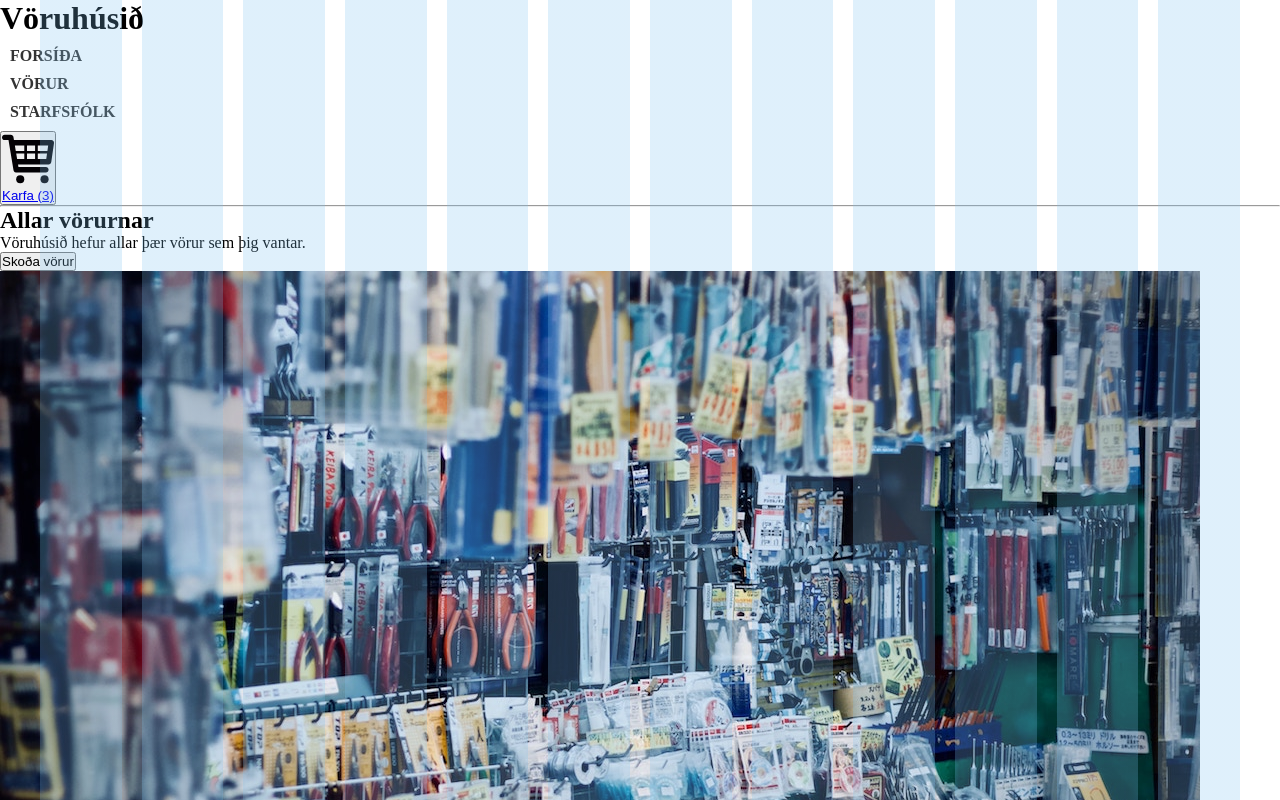
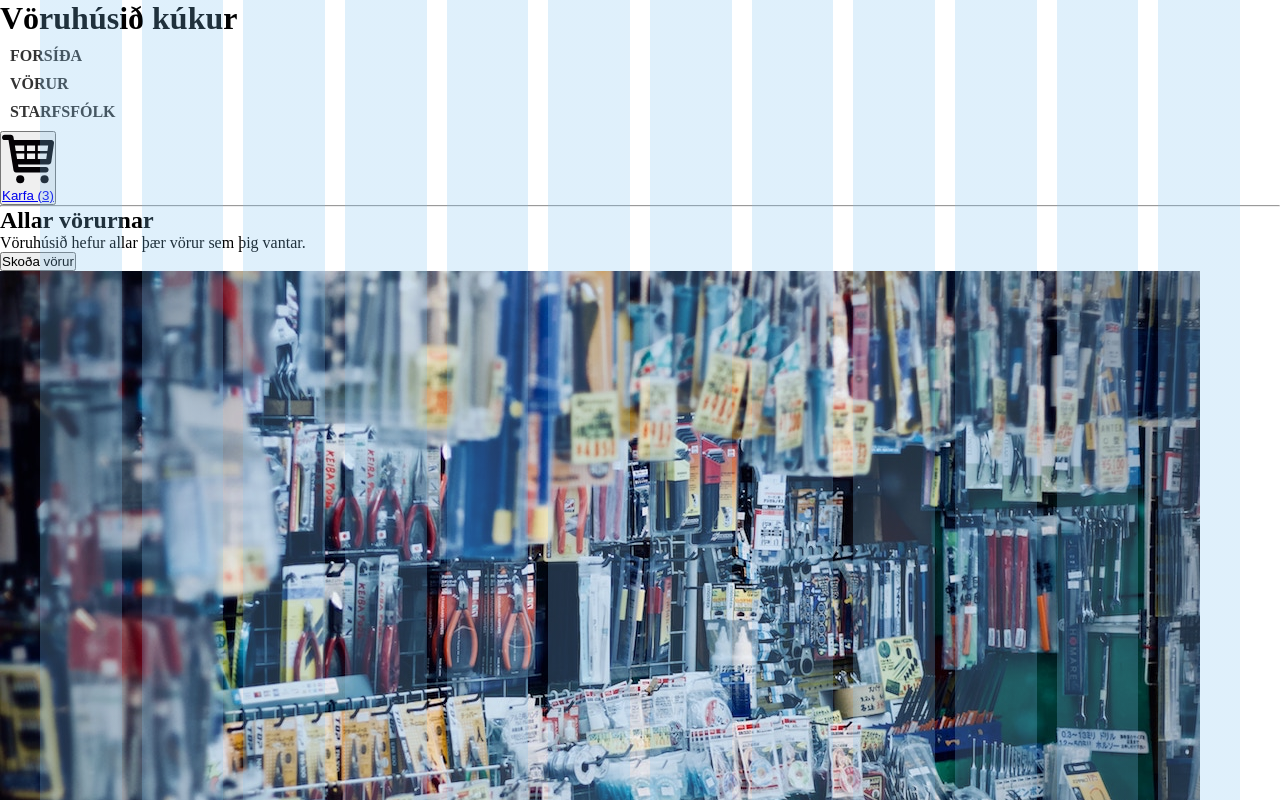
Before and after one commit to Branch-Master/vef_hopverkefni1, a website: page vef_hopverkefni1/index.html in a window 1280 px wide. Shown: the top 800 px of the page. Drawn offline with Linux system fonts and the light colour scheme.

Commit message:
Update vef_hopverkefni1/index.html

```diff
--- a/vef_hopverkefni1/index.html
+++ b/vef_hopverkefni1/index.html
@@ -11,7 +11,7 @@
   <body>
 
 <header>
-       <h1> Vöruhúsið</h1>
+       <h1> Vöruhúsið kúkur</h1>
        <ul>
         <li><a href="index.html">FORSÍÐA</a> </li>
         <li><a href="pages/products.html">VÖRUR</a> </li>
```
